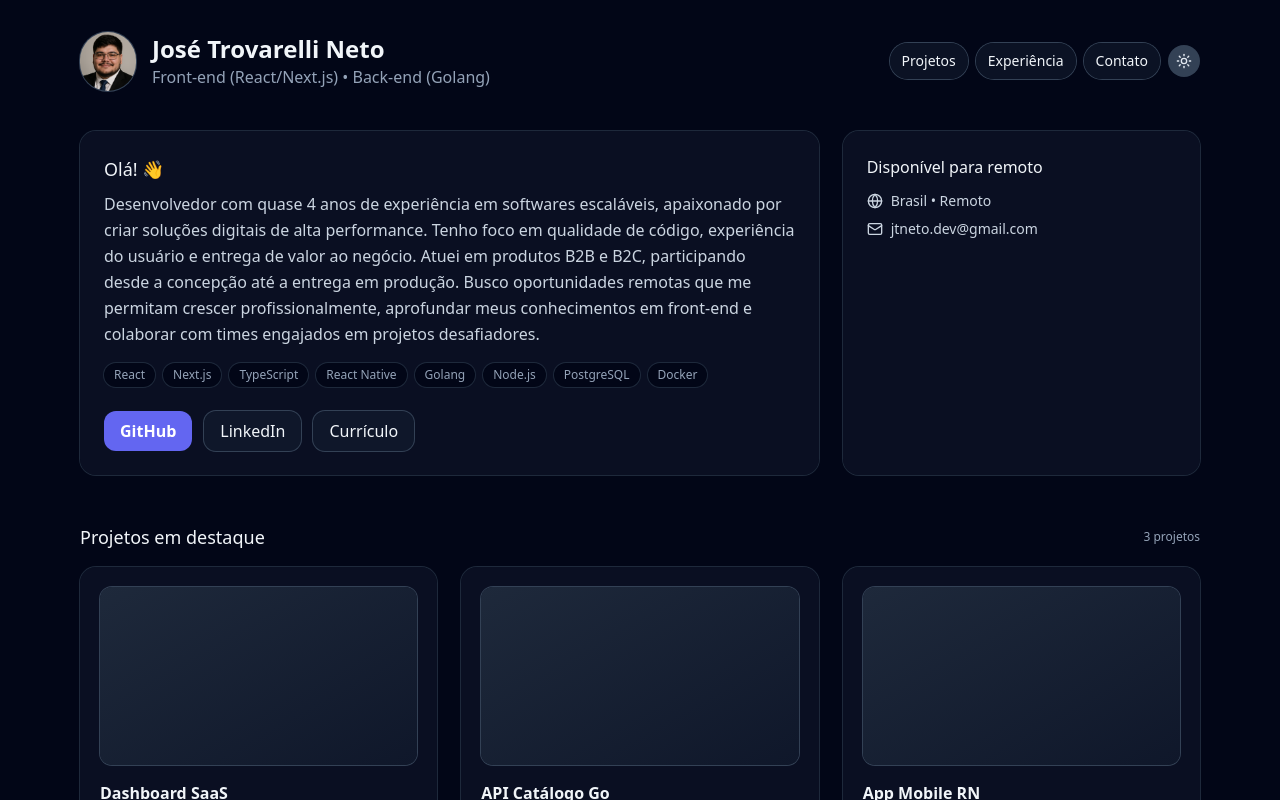
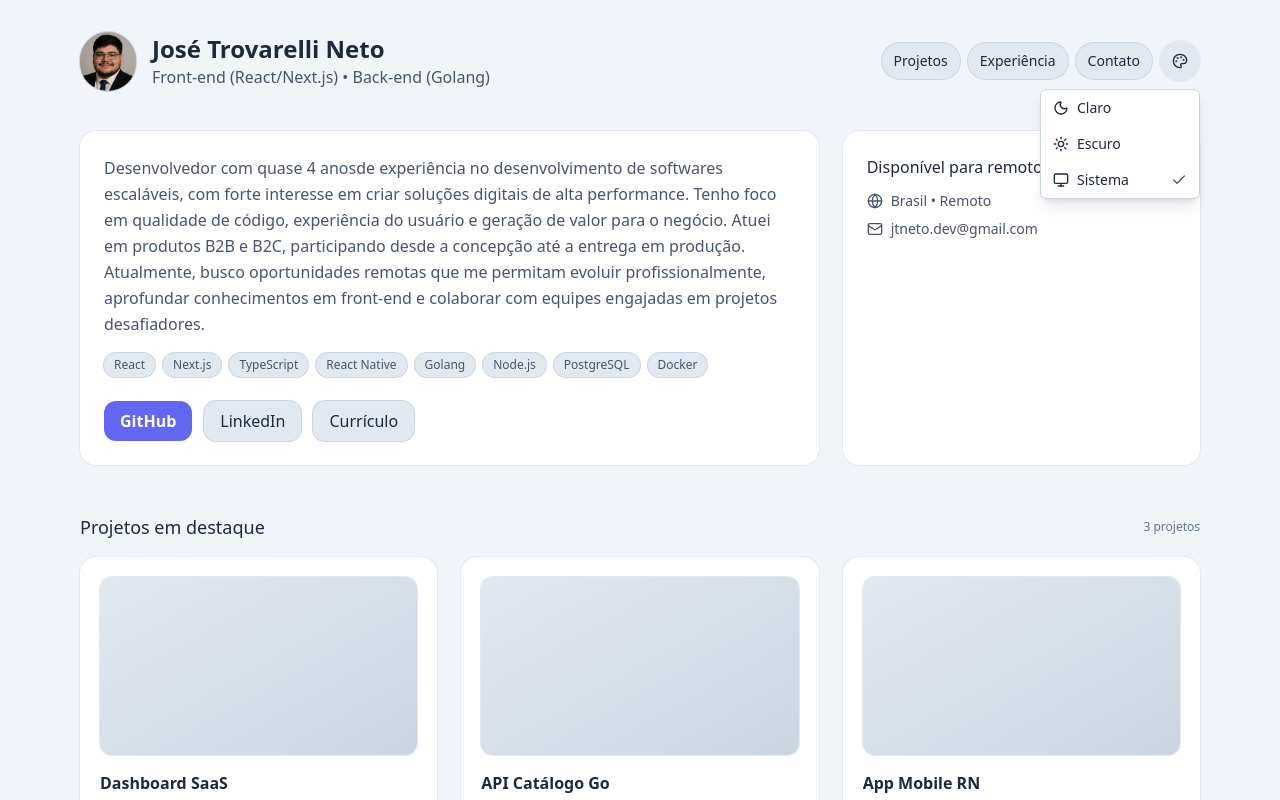
Before and after one commit to Trovarelli/portifolio, a Next.js app: page / in a window 1280 px wide. Both pictures are taken after a click on the button 1184 px from the left and 61 px from the top of the page. Shown: the top 800 px of the page. Built offline with nearby package versions, Linux system fonts and the light colour scheme.

Commit message:
feat:  melhoria da funcionalidade de seleção de temas

```diff
--- a/app/page.tsx
+++ b/app/page.tsx
@@ -13,8 +13,9 @@ export default function Page() {
       <Header />
       <section className="mt-10 grid md:grid-cols-3 gap-6">
         <div className="md:col-span-2 bg-white dark:bg-slate-900/60 ring-1 ring-slate-200 dark:ring-slate-800 rounded-2xl p-6">
-          <h2 className="text-lg font-medium mb-2">Olá! 👋</h2>
-          <p className="text-slate-600 dark:text-slate-300 leading-relaxed">{profile.about}</p>
+          <p className="text-slate-600 dark:text-slate-300 leading-relaxed">
+            {profile.about}
+          </p>
           <div className="mt-4 flex flex-wrap gap-2">
             {profile.tech.map((t) => (
               <span
--- a/components/ThemeToggle.tsx
+++ b/components/ThemeToggle.tsx
@@ -1,35 +1,82 @@
 "use client";
-import { useEffect, useState } from "react";
-import { Sun, Moon } from "lucide-react";
 
-export default function ThemeToggle() {
-  const [isDark, setIsDark] = useState(false);
+import { useState, useEffect, useRef } from "react";
+import { Sun, Moon, Monitor, Check, Palette } from "lucide-react";
+import { useTheme } from "@/hooks/useTheme";
+
+export default function ThemeDropdown() {
+  const { mode, setMode, theme } = useTheme();
   const [mounted, setMounted] = useState(false);
+  const [open, setOpen] = useState(false);
+  const ref = useRef<HTMLDivElement>(null);
 
+  useEffect(() => setMounted(true), []);
+
+  // Fecha ao clicar fora
   useEffect(() => {
-    const root = document.documentElement;
-    const dark = root.classList.contains("dark");
-    setIsDark(dark);
-    setMounted(true);
+    function handleClickOutside(e: MouseEvent) {
+      if (ref.current && !ref.current.contains(e.target as Node)) {
+        setOpen(false);
+      }
+    }
+    document.addEventListener("mousedown", handleClickOutside);
+    return () => document.removeEventListener("mousedown", handleClickOutside);
   }, []);
 
-  const toggleTheme = () => {
-    const root = document.documentElement;
-    root.classList.toggle("dark");
-    const dark = root.classList.contains("dark");
-    setIsDark(dark);
-    localStorage.setItem("theme", dark ? "dark" : "light");
-  };
-
-  if (!mounted) return null;
+  const Option = ({
+    value,
+    label,
+    Icon,
+  }: {
+    value: "light" | "dark" | "system";
+    label: string;
+    Icon: React.ElementType;
+  }) => (
+    <button
+      className="flex w-full items-center justify-between gap-2 px-3 py-2 text-sm
+                 hover:bg-slate-100 dark:hover:bg-slate-700"
+      onClick={() => {
+        setMode(value);
+        setOpen(false);
+      }}
+      role="menuitemradio"
+      aria-checked={mode === value}
+    >
+      <span className="flex items-center gap-2">
+        <Icon className="h-4 w-4" /> {label}
+      </span>
+      {mode === value && (
+        <Check className="h-4 w-4 text-slate-600 dark:text-slate-300" />
+      )}
+    </button>
+  );
 
   return (
-    <button
-      aria-label="Alternar tema"
-      className="p-2 rounded-full bg-slate-200 dark:bg-slate-700 text-slate-800 dark:text-slate-200"
-      onClick={toggleTheme}
-    >
-      {isDark ? <Sun size={16} /> : <Moon size={16} />}
-    </button>
+    <div className="relative inline-block" ref={ref}>
+      {/* Botão que abre o dropdown */}
+      <button
+        onClick={() => setOpen((o) => !o)}
+        className="inline-flex h-10 w-10 items-center justify-center rounded-full
+                   bg-slate-200 text-slate-800
+                   dark:bg-slate-700 dark:text-slate-200
+                   ring-1 ring-black/5 dark:ring-white/10
+                   focus-visible:ring-2 focus-visible:ring-slate-400 dark:focus-visible:ring-slate-600"
+        aria-haspopup="menu"
+        aria-expanded={open}
+      >
+        <Palette className="h-4 w-4" />
+      </button>
+      {open && (
+        <div
+          className="absolute right-0 mt-2 w-40 rounded-md border border-slate-300 dark:border-slate-700
+                     bg-white dark:bg-slate-800 shadow-lg z-50"
+          role="menu"
+        >
+          <Option value="light" label="Claro" Icon={Moon} />
+          <Option value="dark" label="Escuro" Icon={Sun} />
+          <Option value="system" label="Sistema" Icon={Monitor} />
+        </div>
+      )}
+    </div>
   );
 }
--- a/data/profile.ts
+++ b/data/profile.ts
@@ -7,7 +7,7 @@ export const profile = {
   name: "José Trovarelli Neto",
   headline: "Front-end (React/Next.js) • Back-end (Golang)",
   about:
-    `Desenvolvedor com ${experienciaCalculada} de experiência em softwares escaláveis, apaixonado por criar soluções digitais de alta performance. Tenho foco em qualidade de código, experiência do usuário e entrega de valor ao negócio. Atuei em produtos B2B e B2C, participando desde a concepção até a entrega em produção. Busco oportunidades remotas que me permitam crescer profissionalmente, aprofundar meus conhecimentos em front-end e colaborar com times engajados em projetos desafiadores.`,
+    `Desenvolvedor com ${experienciaCalculada}de experiência no desenvolvimento de softwares escaláveis, com forte interesse em criar soluções digitais de alta performance. Tenho foco em qualidade de código, experiência do usuário e geração de valor para o negócio. Atuei em produtos B2B e B2C, participando desde a concepção até a entrega em produção. Atualmente, busco oportunidades remotas que me permitam evoluir profissionalmente, aprofundar conhecimentos em front-end e colaborar com equipes engajadas em projetos desafiadores.`,
   location: "Brasil • Remoto",
   email: "jtneto.dev@gmail.com",
   github: "https://github.com/Trovarelli",
--- /dev/null
+++ b/hooks/useTheme.ts
@@ -0,0 +1,58 @@
+// hooks/useTheme.ts
+"use client";
+import { useCallback, useEffect, useMemo, useState } from "react";
+
+type Theme = "light" | "dark";
+type Mode = Theme | "system";
+
+const getDomTheme = (): Theme =>
+  typeof document === "undefined"
+    ? "light"
+    : document.documentElement.classList.contains("dark") ? "dark" : "light";
+
+export function useTheme() {
+  const [mode, setMode] = useState<Mode>(() => {
+    if (typeof window === "undefined") return "system";
+    return (localStorage.getItem("theme") as Mode) ?? "system";
+  });
+
+  const theme: Theme = useMemo(() => (mode === "system" ? getDomTheme() : mode), [mode]);
+
+  const apply = useCallback((t: Theme) => {
+    const root = document.documentElement;
+    root.classList.toggle("dark", t === "dark");
+    root.style.colorScheme = t;
+  }, []);
+
+  useEffect(() => {
+    if (typeof window === "undefined") return;
+    if (mode === "system") {
+      localStorage.removeItem("theme");
+      apply(window.matchMedia("(prefers-color-scheme: dark)").matches ? "dark" : "light");
+    } else {
+      localStorage.setItem("theme", mode);
+      apply(mode);
+    }
+  }, [mode, apply]);
+
+  useEffect(() => {
+    if (mode !== "system") return;
+    const mql = window.matchMedia("(prefers-color-scheme: dark)");
+    const onChange = () => apply(mql.matches ? "dark" : "light");
+    mql.addEventListener("change", onChange);
+    return () => mql.removeEventListener("change", onChange);
+  }, [mode, apply]);
+
+  useEffect(() => {
+    const onStorage = (e: StorageEvent) => e.key === "theme" && setMode((e.newValue as Mode) ?? "system");
+    window.addEventListener("storage", onStorage);
+    return () => window.removeEventListener("storage", onStorage);
+  }, []);
+
+  const toggle = useCallback(() => {
+    const next: Theme = getDomTheme() === "dark" ? "light" : "dark";
+    setMode(next); // fixa escolha explícita
+  }, []);
+
+  return { mode, setMode, theme, setTheme: (t: Theme) => setMode(t), toggle };
+}
```
